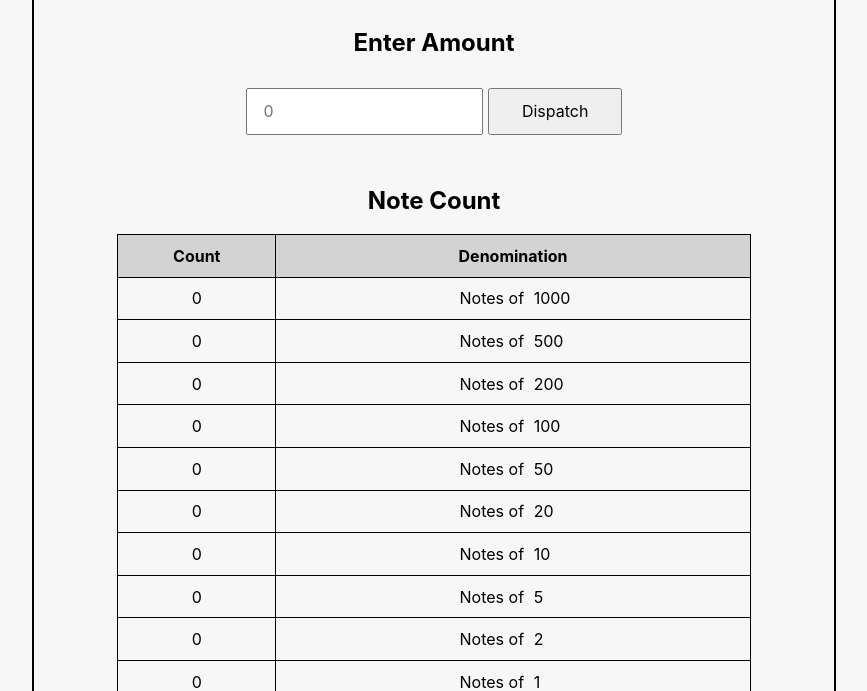
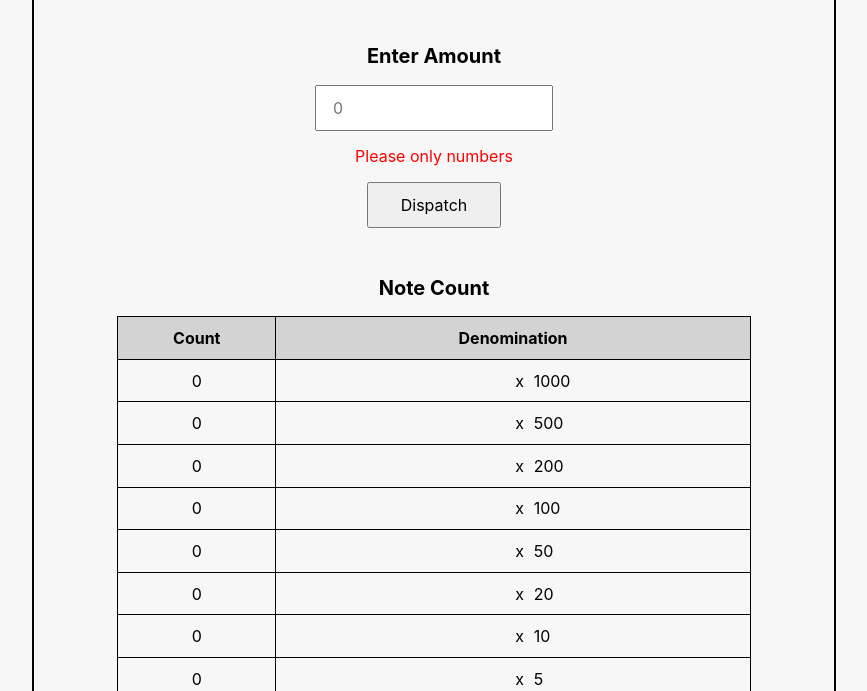
Before and after one commit to 25prabhu10/cash-dispenser, a plain HTML site: page src/index.html in a window 1280 px wide. Both pictures are taken after a click on the button "Dispatch". Shown: the part 109-800 px from the top of the page, without its empty margins (206-1073 px from the left). Drawn offline with Linux system fonts and the light colour scheme.

Commit message:
feat: Add error messages

```diff
--- a/src/css/style.css
+++ b/src/css/style.css
@@ -59,6 +59,16 @@ tfoot {
   border: 0.1em solid rgba(0, 0, 0, 0.5);
 }
 
+.hide {
+  display: none;
+}
+
+.danger {
+  display: block;
+  margin-top: 1em;
+  color: red;
+}
+
 .container {
   display: flex;
   flex-direction: column;
@@ -67,7 +77,7 @@ tfoot {
 }
 
 .heading-sec {
-  margin: 0;
+  font-size: 1.25em;
 }
 
 .section {
@@ -91,10 +101,6 @@ tfoot {
   justify-content: center;
   align-items: center;
   margin: 1em 0;
-}
-
-.input-box {
-  margin-top: 1em;
 }
 
 .input {
--- a/src/index.html
+++ b/src/index.html
@@ -28,13 +28,16 @@
               id="amount"
               class="input"
               placeholder="0"
+              min="1"
+              max="18"
               autofocus
             />
+            <span id="err-msg" class="hide"></span>
             <button id="dispatch-btn" class="btn">Dispatch</button>
           </div>
         </article>
         <article class="art">
-          <h2 id="note-count">Note Count</h2>
+          <h2 class="heading-sec" id="note-count">Note Count</h2>
           <div class="ledger-box" id="ledger">
             <table>
               <thead>
@@ -46,59 +49,59 @@
               <tbody>
                 <tr>
                   <td class="sty-count" id="thousand">0</td>
-                  <td class="sty-count2">Notes of</td>
+                  <td class="sty-count2">x</td>
                   <td class="sty-count3">1000</td>
                 </tr>
                 <tr>
                   <td class="sty-count" id="five-hundred">0</td>
-                  <td class="sty-count2">Notes of</td>
+                  <td class="sty-count2">x</td>
                   <td class="sty-count3">500</td>
                 </tr>
                 <tr>
                   <td class="sty-count" id="two-hundred">0</td>
-                  <td class="sty-count2">Notes of</td>
+                  <td class="sty-count2">x</td>
                   <td class="sty-count3">200</td>
                 </tr>
                 <tr>
                   <td class="sty-count" id="one-hundred">0</td>
-                  <td class="sty-count2">Notes of</td>
+                  <td class="sty-count2">x</td>
                   <td class="sty-count3">100</td>
                 </tr>
                 <tr>
                   <td class="sty-count" id="fifty">0</td>
-                  <td class="sty-count2">Notes of</td>
+                  <td class="sty-count2">x</td>
                   <td class="sty-count3">50</td>
                 </tr>
                 <tr>
                   <td class="sty-count" id="twenty">0</td>
-                  <td class="sty-count2">Notes of</td>
+                  <td class="sty-count2">x</td>
                   <td class="sty-count3">20</td>
                 </tr>
                 <tr>
                   <td class="sty-count" id="ten">0</td>
-                  <td class="sty-count2">Notes of</td>
+                  <td class="sty-count2">x</td>
                   <td class="sty-count3">10</td>
                 </tr>
                 <tr>
                   <td class="sty-count" id="five">0</td>
-                  <td class="sty-count2">Notes of</td>
+                  <td class="sty-count2">x</td>
                   <td class="sty-count3">5</td>
                 </tr>
                 <tr>
                   <td class="sty-count" id="two">0</td>
-                  <td class="sty-count2">Notes of</td>
+                  <td class="sty-count2">x</td>
                   <td class="sty-count3">2</td>
                 </tr>
                 <tr>
                   <td class="sty-count" id="one">0</td>
-                  <td class="sty-count2">Notes of</td>
+                  <td class="sty-count2">x</td>
                   <td class="sty-count3">1</td>
                 </tr>
               </tbody>
               <tfoot>
                 <tr>
                   <td class="sty-count" id="total">0</td>
-                  <td colspan="2">Number Notes Dispatched</td>
+                  <td colspan="2">Notes Dispensed</td>
                 </tr>
               </tfoot>
             </table>
--- a/src/script.js
+++ b/src/script.js
@@ -1,13 +1,25 @@
 window.addEventListener('load', () => {
   const dispatchBtn = document.getElementById('dispatch-btn');
   const inputAmount = document.getElementById('amount');
+  const noteCount = document.getElementById('note-count');
+  const errMsg = document.getElementById('err-msg');
 
   const updateCount = () => {
-    let dispatch = parseInt(inputAmount.value);
+    let dispatch = parseInt(inputAmount.value, 10);
 
     // IF VALUE IS 0 OR EMPTY THEN DON't PROCEED
-    if (dispatch === 0 || isNaN(dispatch)) {
+    errMsg.classList.remove('hide');
+    errMsg.classList.add('danger');
+    if (isNaN(dispatch)) {
+      errMsg.textContent = 'Please only numbers';
       return;
+    } else if (dispatch <= 0 || dispatch > 999999999999999999) {
+      errMsg.textContent =
+        'Please enter amount between ₹1 to ₹999999999999999999';
+      return;
+    } else {
+      errMsg.classList.remove('danger');
+      errMsg.classList.add('hide');
     }
 
     const denominations = [1000, 500, 200, 100, 50, 20, 10, 5, 2, 1];
@@ -25,6 +37,8 @@ window.addEventListener('load', () => {
     ];
 
     let total = 0;
+
+    noteCount.textContent = `Note Count for Amount ₹${dispatch}`;
 
     for (let counter = 0; counter < names.length; counter++) {
       let count = 0;
@@ -44,7 +58,7 @@ window.addEventListener('load', () => {
     }
 
     document.getElementById('total').textContent = total;
-    document.getElementById('note-count').scrollIntoView();
+    noteCount.scrollIntoView();
     inputAmount.value = '';
   };
 
```
